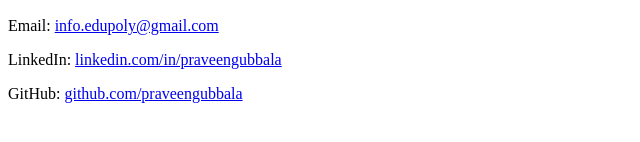
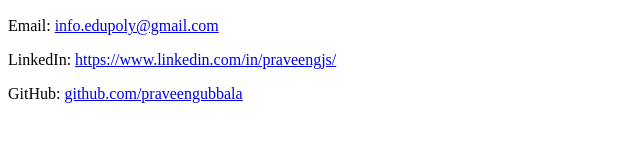
Before and after one commit to edupoly/mern54website, a plain HTML site: page index.html in a window 1280 px wide. Shown: the part 600-742 px from the top of the page, 0-640 px from the left. Drawn offline with Linux system fonts and the light colour scheme.

Commit message:
linkedininfo

```diff
--- a/index.html
+++ b/index.html
@@ -52,8 +52,8 @@
     <section>
         <h2>Contact</h2>
         <p>Email: <a href="mailto:info.edupoly@gmail.com">info.edupoly@gmail.com</a></p>
-        <p>LinkedIn: <a href="https://www.linkedin.com/in/praveengubbala"
-                target="_blank">linkedin.com/in/praveengubbala</a></p>
+        <p>LinkedIn: <a href="https://www.linkedin.com/in/praveengjs/"
+                target="_blank">https://www.linkedin.com/in/praveengjs/</a></p>
         <p>GitHub: <a href="https://github.com/praveengubbala" target="_blank">github.com/praveengubbala</a></p>
     </section>
 </body>
```
